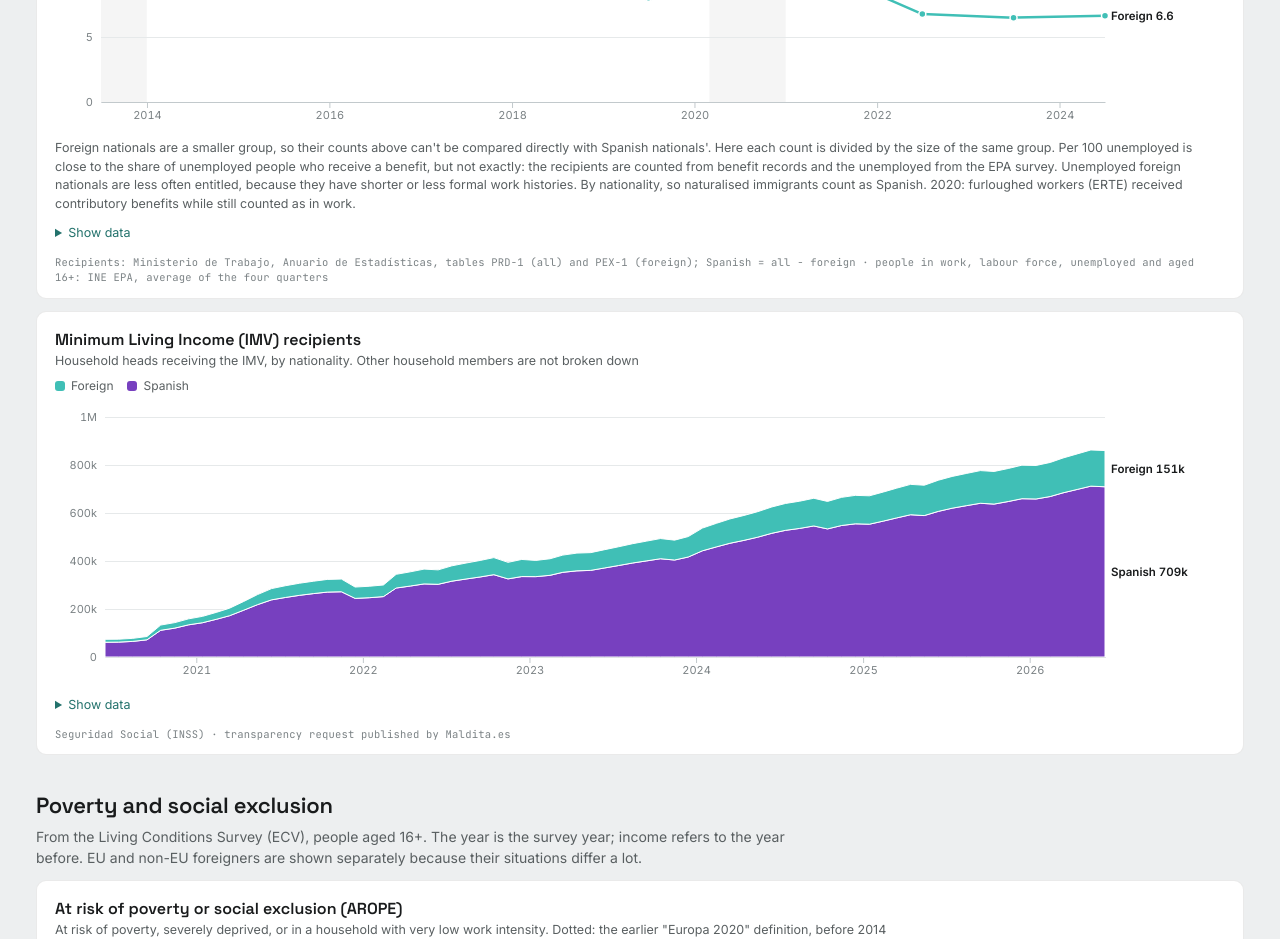
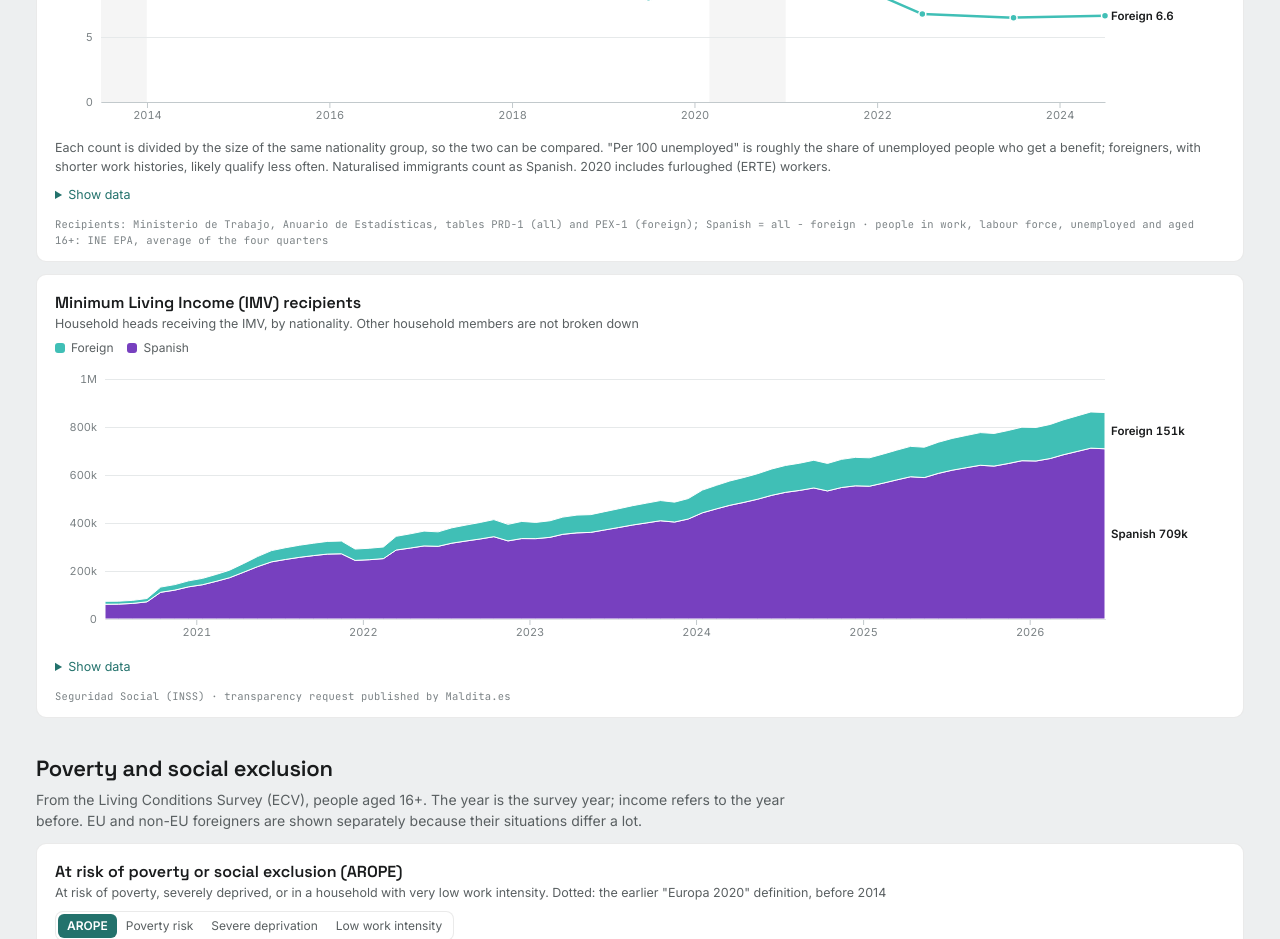
Before and after one commit to gwenywere/extranjeros, a plain HTML site: page index.html in a window 1280 px wide. Shown: the part 9840-10779 px from the top of the page. Drawn offline with nearby package versions, Linux system fonts and the light colour scheme.

Commit message:
Shorten the benefits-per-100 note

```diff
--- a/index.html
+++ b/index.html
@@ -530,7 +530,7 @@ footer p, footer li { overflow-wrap: anywhere; }  /* long file names / URLs must
         </div>
         <div class="legend" id="lg-brate"></div>
         <div class="chart" id="c-brate"></div>
-        <p class="note">Foreign nationals are a smaller group, so their counts above can't be compared directly with Spanish nationals'. Here each count is divided by the size of the same group. Per 100 unemployed is close to the share of unemployed people who receive a benefit, but not exactly: the recipients are counted from benefit records and the unemployed from the EPA survey. Unemployed foreign nationals are less often entitled, because they have shorter or less formal work histories. By nationality, so naturalised immigrants count as Spanish. 2020: furloughed workers (ERTE) received contributory benefits while still counted as in work.</p>
+        <p class="note">Each count is divided by the size of the same nationality group, so the two can be compared. "Per 100 unemployed" is roughly the share of unemployed people who get a benefit; foreigners, with shorter work histories, likely qualify less often. Naturalised immigrants count as Spanish. 2020 includes furloughed (ERTE) workers.</p>
         <details><summary>Show data</summary><div class="table-wrap" id="t-brate"></div></details>
         <div class="vars">Recipients: Ministerio de Trabajo, Anuario de Estadísticas, tables PRD-1 (all) and PEX-1 (foreign); Spanish = all − foreign · people in work, labour force, unemployed and aged 16+: INE EPA, average of the four quarters</div>
       </article>
```
